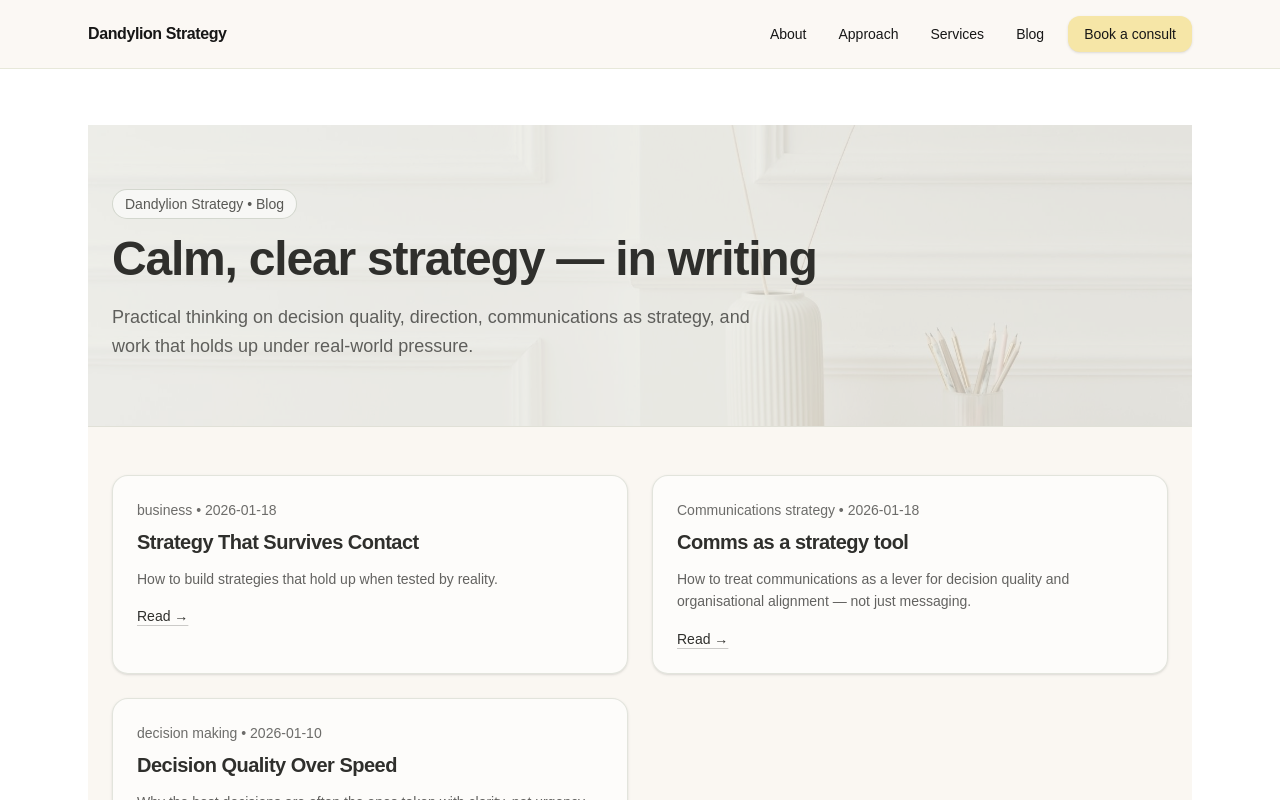
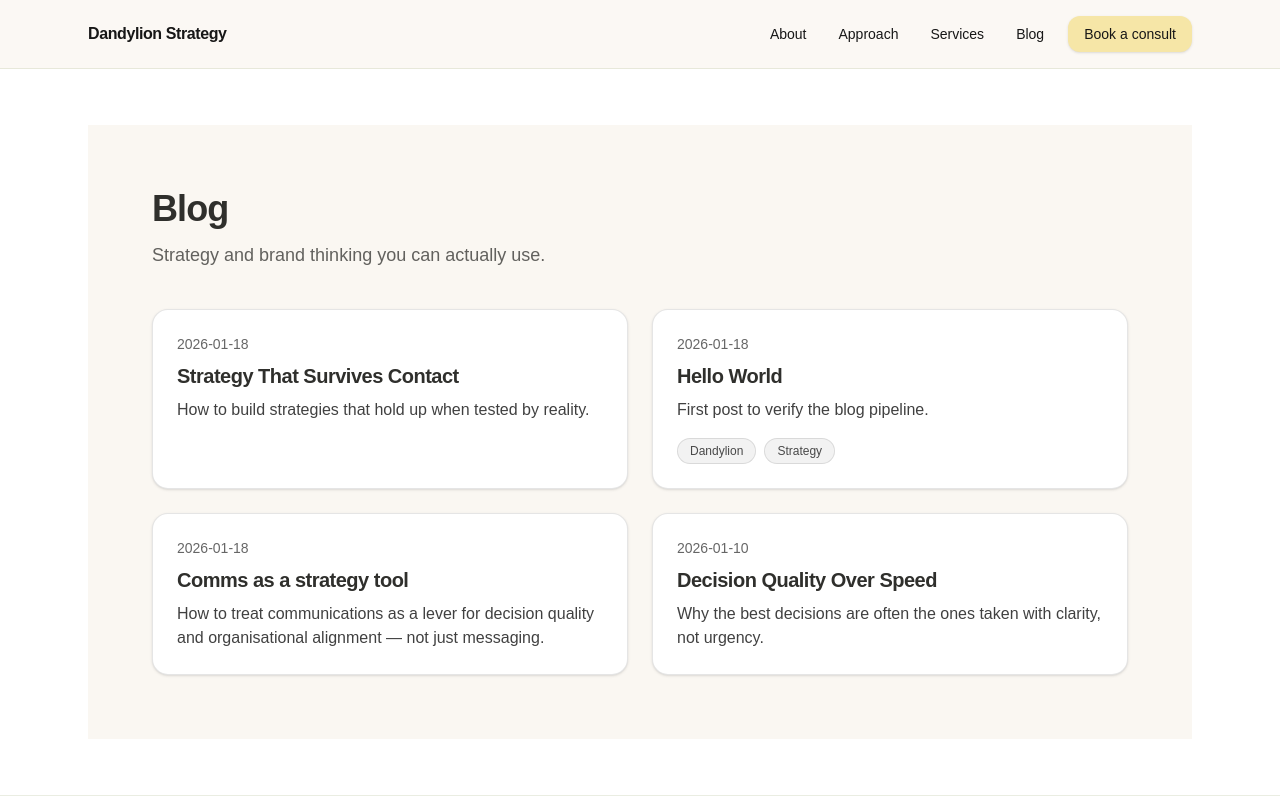
Before and after one commit to DandylionNZ/dandylion-final, a Next.js app: page /blog in a window 1280 px wide. Shown: the top 800 px of the page. Built offline with nearby package versions, Linux system fonts and the light colour scheme.

Commit message:
Fix blog routing and content folder

```diff
--- a/app/blog/[slug]/page.tsx
+++ b/app/blog/[slug]/page.tsx
@@ -1,79 +1,49 @@
-import Image from "next/image";
 import { notFound } from "next/navigation";
+import type { Metadata } from "next";
 import { getAllPosts, getPostBySlug } from "@/lib/posts";
+export const dynamicParams = true;
 
-export async function generateStaticParams() {
-  return getAllPosts().map((p) => ({ slug: p.slug }));
-}
 
 export async function generateMetadata({
   params,
 }: {
-  params: { slug: string };
-}) {
-  try {
-    const { meta } = await getPostBySlug(params.slug);
-    return {
-      title: `${meta.title} | Dandylion Strategy`,
-      description: meta.excerpt ?? undefined,
-    };
-  } catch {
-    return { title: "Post not found | Dandylion Strategy" };
-  }
+  params: Promise<{ slug: string }>;
+}): Promise<Metadata> {
+  const { slug } = await params;
+  const post = await getPostBySlug(slug);
+
+  if (!post) return {};
+
+  return {
+    title: `${post.meta.title} | Dandylion Marketing`,
+    description: post.meta.excerpt ?? post.meta.description ?? undefined,
+  };
 }
 
 export default async function BlogPostPage({
   params,
 }: {
-  params: { slug: string };
+  params: Promise<{ slug: string }>;
 }) {
-  let post;
-  try {
-    post = await getPostBySlug(params.slug);
-  } catch {
-    notFound();
-  }
+  const { slug } = await params;
+  const post = await getPostBySlug(slug);
 
-  const { meta, contentHtml } = post;
+  if (!post) notFound();
 
   return (
     <main className="bg-[#FAF7F2] text-[#2F2F2C]">
-      {/* BANNER */}
-      <section className="relative overflow-hidden border-b border-[#8F9B85]/25">
-        <div className="absolute inset-0">
-          <Image
-            src={meta.coverImage ?? "/images/blog-post.jpg"}
-            alt={meta.title}
-            fill
-            priority
-            className="object-cover"
-          />
-          <div className="absolute inset-0 bg-[#FAF7F2]/72" />
-          <div className="absolute inset-0 bg-[#8F9B85]/10" />
-        </div>
+      <article className="mx-auto max-w-3xl px-6 py-16">
+        <header className="mb-10">
+          {post.meta.date ? <p className="text-sm text-[#2F2F2C]/60">{post.meta.date}</p> : null}
+          <h1 className="mt-2 text-4xl font-semibold tracking-tight">{post.meta.title}</h1>
+          {post.meta.excerpt ? (
+            <p className="mt-4 text-lg text-[#2F2F2C]/75">{post.meta.excerpt}</p>
+          ) : null}
+        </header>
 
-        <div className="relative mx-auto max-w-3xl px-6 py-14 sm:py-16">
-          <p className="mb-4 inline-flex items-center rounded-full border border-[#8F9B85]/35 bg-white/60 px-3 py-1 text-sm text-[#2F2F2C]/80">
-            {meta.category ?? "Insight"} • {meta.date}
-          </p>
-
-          <h1 className="text-4xl font-semibold tracking-tight md:text-5xl">
-            {meta.title}
-          </h1>
-
-          {meta.excerpt ? (
-            <p className="mt-5 text-lg leading-relaxed text-[#2F2F2C]/75">
-              {meta.excerpt}
-            </p>
-          ) : null}
-        </div>
-      </section>
-
-      {/* CONTENT */}
-      <article className="mx-auto max-w-3xl px-6 py-12">
         <div
-          className="prose prose-lg max-w-none prose-headings:tracking-tight prose-a:underline prose-a:decoration-black/20 prose-a:underline-offset-4"
-          dangerouslySetInnerHTML={{ __html: contentHtml }}
+          className="prose prose-neutral max-w-none prose-headings:tracking-tight prose-a:text-[#2F2F2C]"
+          dangerouslySetInnerHTML={{ __html: post.contentHtml }}
         />
       </article>
     </main>
--- a/app/blog/page.tsx
+++ b/app/blog/page.tsx
@@ -1,52 +1,26 @@
-import Image from "next/image";
 import PostCard from "@/components/PostCard";
 import { getAllPosts } from "@/lib/posts";
 
-export default function BlogIndexPage() {
-  const posts = getAllPosts();
+export const metadata = {
+  title: "Blog | Dandylion Marketing",
+  description: "Strategy, brand, and comms insights from Dandylion Marketing.",
+};
+
+export default async function BlogIndexPage() {
+  const posts = await getAllPosts();
 
   return (
     <main className="bg-[#FAF7F2] text-[#2F2F2C]">
-      {/* BANNER */}
-      <section className="relative overflow-hidden border-b border-[#8F9B85]/25">
-        <div className="absolute inset-0">
-          <Image
-            src="/images/blog-hero.jpg"
-            alt="Dandylion Strategy blog"
-            fill
-            priority
-            className="object-cover"
-          />
-          <div className="absolute inset-0 bg-[#FAF7F2]/72" />
-          <div className="absolute inset-0 bg-[#8F9B85]/10" />
-        </div>
+      <div className="mx-auto max-w-5xl px-6 py-16">
+        <header className="mb-10">
+          <h1 className="text-4xl font-semibold tracking-tight">Blog</h1>
+          <p className="mt-3 max-w-2xl text-lg text-[#2F2F2C]/75">
+            Strategy and brand thinking you can actually use.
+          </p>
+        </header>
 
-        <div className="relative mx-auto max-w-6xl px-6 py-14 sm:py-16">
-          <p className="mb-4 inline-flex items-center rounded-full border border-[#8F9B85]/35 bg-white/60 px-3 py-1 text-sm text-[#2F2F2C]/80">
-            Dandylion Strategy • Blog
-          </p>
-          <h1 className="text-4xl font-semibold tracking-tight md:text-5xl">
-            Calm, clear strategy — in writing
-          </h1>
-          <p className="mt-5 max-w-2xl text-lg leading-relaxed text-[#2F2F2C]/75">
-            Practical thinking on decision quality, direction, communications as
-            strategy, and work that holds up under real-world pressure.
-          </p>
-        </div>
-      </section>
-
-      {/* POSTS */}
-      <section className="mx-auto max-w-6xl px-6 py-12">
         {posts.length === 0 ? (
-          <div className="rounded-2xl border border-[#8F9B85]/25 bg-white/60 p-8">
-            <p className="text-[#2F2F2C]/80">
-              No posts found yet. Add Markdown files to{" "}
-              <code className="rounded bg-black/5 px-2 py-1">
-                content/posts
-              </code>
-              .
-            </p>
-          </div>
+          <p className="text-[#2F2F2C]/70">No posts yet.</p>
         ) : (
           <div className="grid gap-6 md:grid-cols-2">
             {posts.map((post) => (
@@ -54,7 +28,7 @@ export default function BlogIndexPage() {
             ))}
           </div>
         )}
-      </section>
+      </div>
     </main>
   );
 }
--- a/components/PostCard.tsx
+++ b/components/PostCard.tsx
@@ -2,28 +2,34 @@ import Link from "next/link";
 import type { PostListItem } from "@/lib/posts";
 
 export default function PostCard({ post }: { post: PostListItem }) {
+  const { slug, meta } = post;
+
   return (
-    <Link
-      href={`/blog/${post.slug}`}
-      className="group block rounded-2xl border border-[#8F9B85]/25 bg-white/60 p-6 shadow-sm transition hover:bg-white"
-    >
-      <p className="text-sm text-[#2F2F2C]/70">
-        {post.meta.category ?? "Insight"} • {post.meta.date}
-      </p>
+    <article className="rounded-2xl border border-black/10 bg-white p-6 shadow-sm">
+      <div className="flex flex-col gap-2">
+        {meta.date ? <p className="text-sm text-black/60">{meta.date}</p> : null}
 
-      <h3 className="mt-2 text-xl font-semibold tracking-tight">
-        {post.meta.title}
-      </h3>
+        <h2 className="text-xl font-semibold tracking-tight">
+          <Link href={`/blog/${slug}`} className="hover:underline">
+            {meta.title}
+          </Link>
+        </h2>
 
-      {post.meta.excerpt ? (
-        <p className="mt-3 text-sm leading-relaxed text-[#2F2F2C]/75">
-          {post.meta.excerpt}
-        </p>
-      ) : null}
+        {meta.excerpt ? <p className="text-base text-black/75">{meta.excerpt}</p> : null}
 
-      <div className="mt-4 text-sm font-medium underline decoration-black/20 underline-offset-4 group-hover:decoration-black/40">
-        Read →
+        {meta.tags?.length ? (
+          <div className="mt-2 flex flex-wrap gap-2">
+            {meta.tags.map((t) => (
+              <span
+                key={t}
+                className="rounded-full border border-black/10 bg-black/5 px-3 py-1 text-xs text-black/70"
+              >
+                {t}
+              </span>
+            ))}
+          </div>
+        ) : null}
       </div>
-    </Link>
+    </article>
   );
 }
--- /dev/null
+++ b/content/blog/hello-world.md
@@ -0,0 +1,9 @@
+---
+title: "Hello World"
+date: "2026-01-18"
+excerpt: "First post to verify the blog pipeline."
+tags: ["Dandylion", "Strategy"]
+---
+# Hello World
+
+If you can see this, the blog build pipeline is working.
--- a/lib/posts.ts
+++ b/lib/posts.ts
@@ -1,81 +1,89 @@
-import fs from "fs";
-import path from "path";
+import fs from "node:fs/promises";
+import path from "node:path";
 import matter from "gray-matter";
 import { remark } from "remark";
 import html from "remark-html";
+
+const postsDirectory = path.join(process.cwd(), "content", "blog");
 
 export type PostMeta = {
   title: string;
   date: string;
   category?: string;
   excerpt?: string;
-  coverImage?: string; // optional (e.g. "/images/blog-post.jpg")
+  description?: string;
+  coverImage?: string;
+  tags?: string[];
 };
 
-export type PostListItem = {
-  slug: string;
-  meta: PostMeta;
-};
+export type PostListItem = { slug: string; meta: PostMeta };
 
 export type Post = {
   slug: string;
   meta: PostMeta;
-  contentHtml: string;
+  content: string; // markdown
+  contentHtml: string; // html
 };
 
-const postsDirectory = path.join(process.cwd(), "content/posts");
-
-function getMarkdownFilenames() {
-  if (!fs.existsSync(postsDirectory)) return [];
-  return fs
-    .readdirSync(postsDirectory)
-    .filter((f) => f.endsWith(".md"));
+function normalizeMeta(meta: any): PostMeta {
+  return {
+    title: String(meta?.title ?? "Untitled"),
+    date: String(meta?.date ?? ""),
+    category: meta?.category ? String(meta.category) : undefined,
+    excerpt: meta?.excerpt ? String(meta.excerpt) : undefined,
+    description: meta?.description ? String(meta.description) : undefined,
+    coverImage: meta?.coverImage ? String(meta.coverImage) : undefined,
+    tags: Array.isArray(meta?.tags) ? meta.tags.map(String) : undefined,
+  };
 }
 
-export function getAllPosts(): PostListItem[] {
-  const files = getMarkdownFilenames();
+async function getPostFileSlugs(): Promise<string[]> {
+  try {
+    const files = await fs.readdir(postsDirectory);
+    return files.filter((f) => f.endsWith(".md")).map((f) => f.replace(/\.md$/, ""));
+  } catch {
+    return [];
+  }
+}
 
-  const posts = files.map((filename) => {
-    const slug = filename.replace(/\.md$/, "");
-    const fullPath = path.join(postsDirectory, filename);
-    const fileContents = fs.readFileSync(fullPath, "utf8");
+export async function getAllPosts(): Promise<PostListItem[]> {
+  const slugs = await getPostFileSlugs();
 
+  const posts = await Promise.all(
+    slugs.map(async (slug) => {
+      const fullPath = path.join(postsDirectory, `${slug}.md`);
+      const fileContents = await fs.readFile(fullPath, "utf8");
       const { data } = matter(fileContents);
 
-    const meta: PostMeta = {
-      title: String(data.title ?? slug),
-      date: String(data.date ?? ""),
-      category: data.category ? String(data.category) : undefined,
-      excerpt: data.excerpt ? String(data.excerpt) : undefined,
-      coverImage: data.coverImage ? String(data.coverImage) : undefined,
+      return {
+        slug,
+        meta: normalizeMeta(data),
       };
+    })
+  );
 
-    return { slug, meta };
-  });
-
-  // newest first (expects YYYY-MM-DD)
-  return posts.sort((a, b) => (a.meta.date < b.meta.date ? 1 : -1));
+  posts.sort((a, b) => (a.meta.date < b.meta.date ? 1 : -1));
+  return posts;
 }
 
-export async function getPostBySlug(slug: string): Promise<Post> {
-  const fullPath = path.join(postsDirectory, `${slug}.md`);
-  if (!fs.existsSync(fullPath)) {
-    throw new Error(`Post not found: ${slug}`);
-  }
+export async function getPostBySlug(slug: string): Promise<Post | null> {
+  const safeSlug = slug.replace(/^\/+|\/+$/g, "");
+  const fullPath = path.join(postsDirectory, `${safeSlug}.md`);
 
-  const fileContents = fs.readFileSync(fullPath, "utf8");
+  try {
+    const fileContents = await fs.readFile(fullPath, "utf8");
     const { data, content } = matter(fileContents);
 
-  const processed = await remark().use(html).process(content);
+    const processed = await remark().use(html, { sanitize: false }).process(content);
     const contentHtml = processed.toString();
 
-  const meta: PostMeta = {
-    title: String(data.title ?? slug),
-    date: String(data.date ?? ""),
-    category: data.category ? String(data.category) : undefined,
-    excerpt: data.excerpt ? String(data.excerpt) : undefined,
-    coverImage: data.coverImage ? String(data.coverImage) : undefined,
+    return {
+      slug: safeSlug,
+      meta: normalizeMeta(data),
+      content,
+      contentHtml,
     };
-
-  return { slug, meta, contentHtml };
+  } catch {
+    return null;
   }
+}
```
Also changed, not shown: components/Container.tsx (+2 -10 lines), content/blog/comms-as-a-strategy-tool.md (renamed from content/posts/comms-as-a-strategy-tool.md), content/blog/decision-quality-over-speed.md (renamed from content/posts/decision-quality-over-speed.md), content/blog/strategy-that-survives-contact.md (renamed from content/posts/strategy-that-survives-contact.md). Lines whose indentation alone changed are shown as unchanged.
